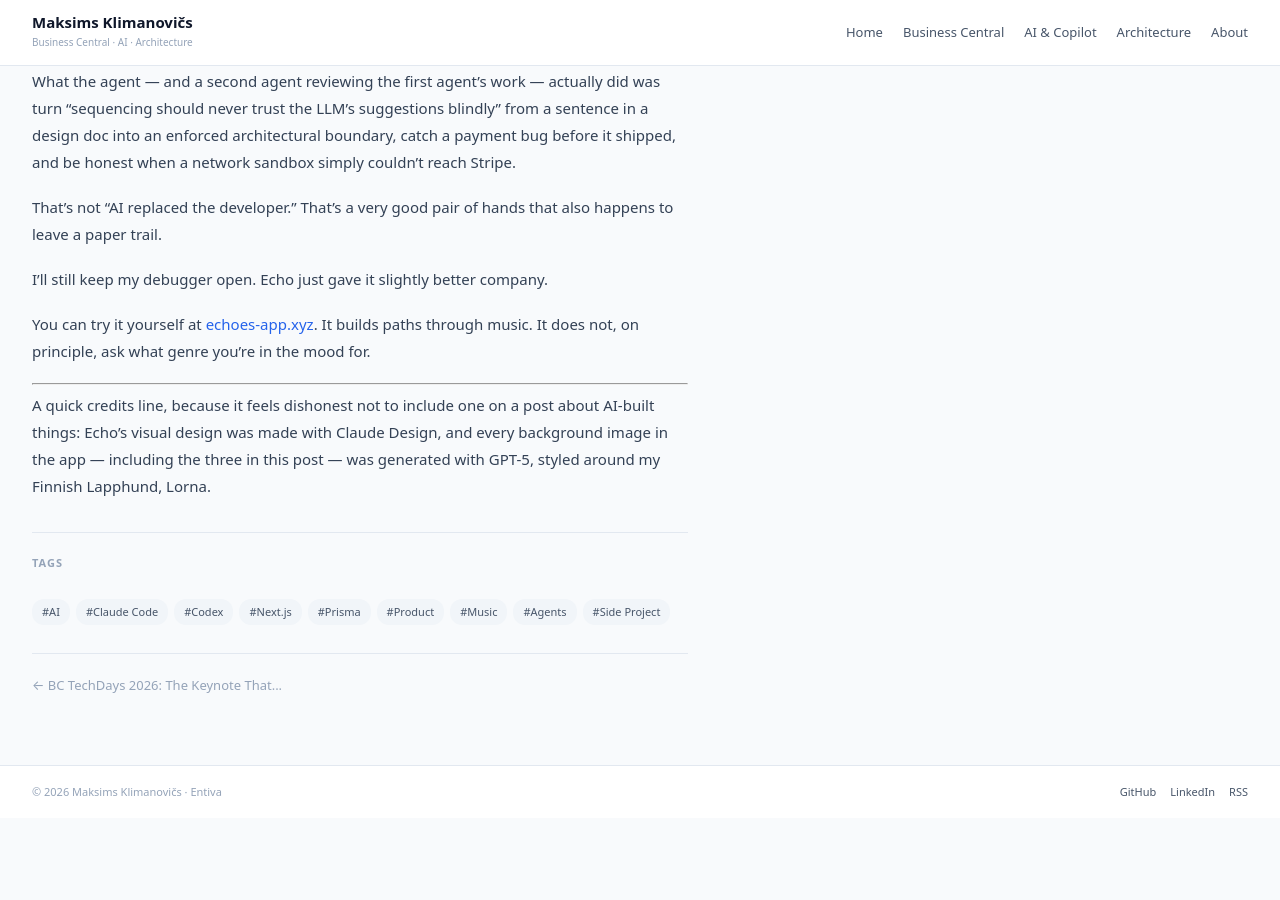
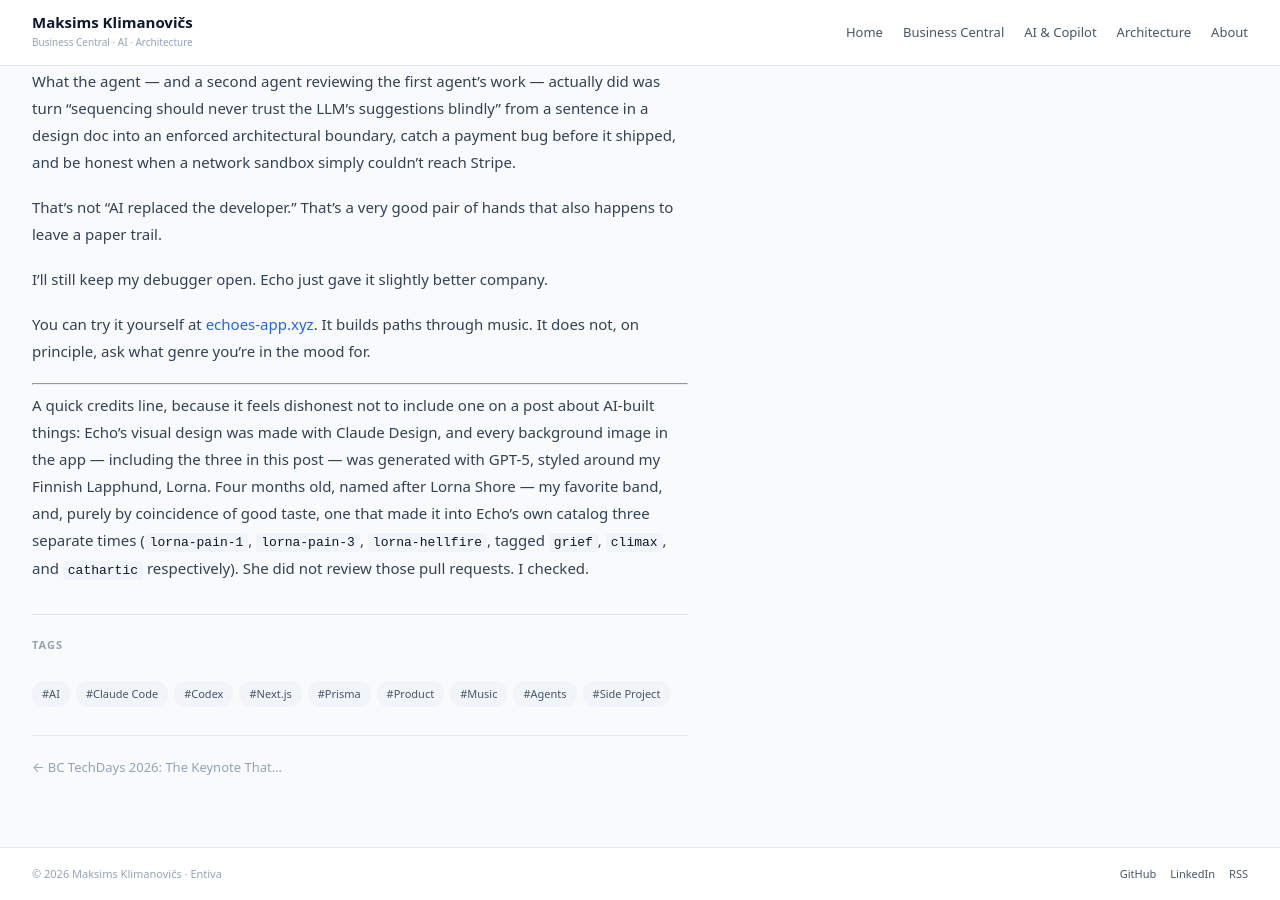
Before and after one commit to MaksimsKlimanovics/blog.entiva.io, a Jekyll site: the page built from _posts/2026-08-26-echo-music-journeys.md, in a window 1280 px wide and 900 px high, scrolled down 6104 px. Built offline with Jekyll 4.4.1, drawn with Linux system fonts in a browser that asks for light colours; before the commit the page ends 6922 px from its top, so only the background shows below that.

Commit message:
Add a Lorna Shore note to the Echo post credits
Lorna the dog is named after the band, which independently made it
into Echo's own track catalog three times.

```diff
--- a/_posts/2026-08-26-echo-music-journeys.md
+++ b/_posts/2026-08-26-echo-music-journeys.md
@@ -145,4 +145,4 @@ You can try it yourself at [echoes-app.xyz](https://echoes-app.xyz). It builds p
 
 ---
 
-A quick credits line, because it feels dishonest not to include one on a post about AI-built things: Echo's visual design was made with Claude Design, and every background image in the app — including the three in this post — was generated with GPT-5, styled around my Finnish Lapphund, Lorna.
+A quick credits line, because it feels dishonest not to include one on a post about AI-built things: Echo's visual design was made with Claude Design, and every background image in the app — including the three in this post — was generated with GPT-5, styled around my Finnish Lapphund, Lorna. Four months old, named after Lorna Shore — my favorite band, and, purely by coincidence of good taste, one that made it into Echo's own catalog three separate times (`lorna-pain-1`, `lorna-pain-3`, `lorna-hellfire`, tagged `grief`, `climax`, and `cathartic` respectively). She did not review those pull requests. I checked.
```
